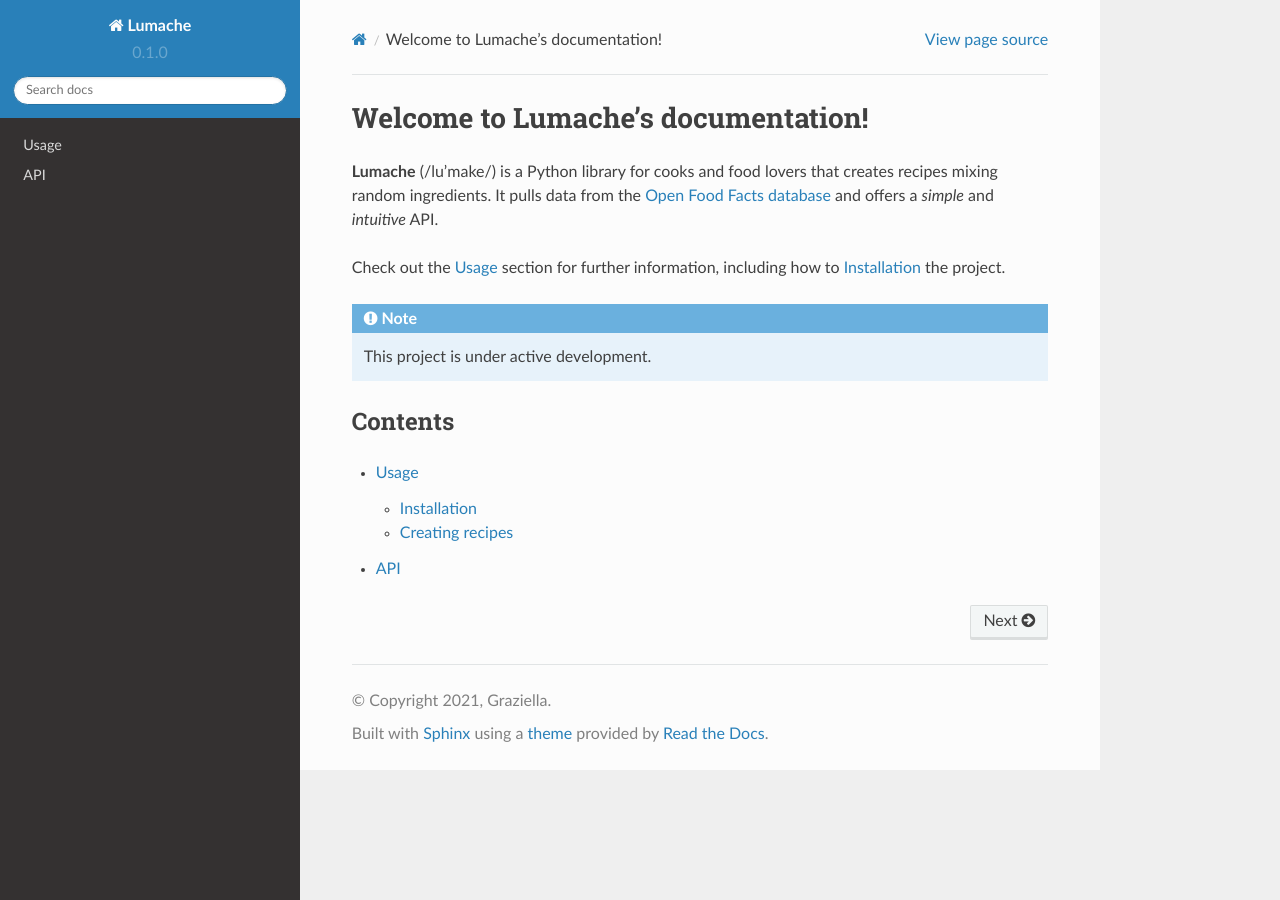
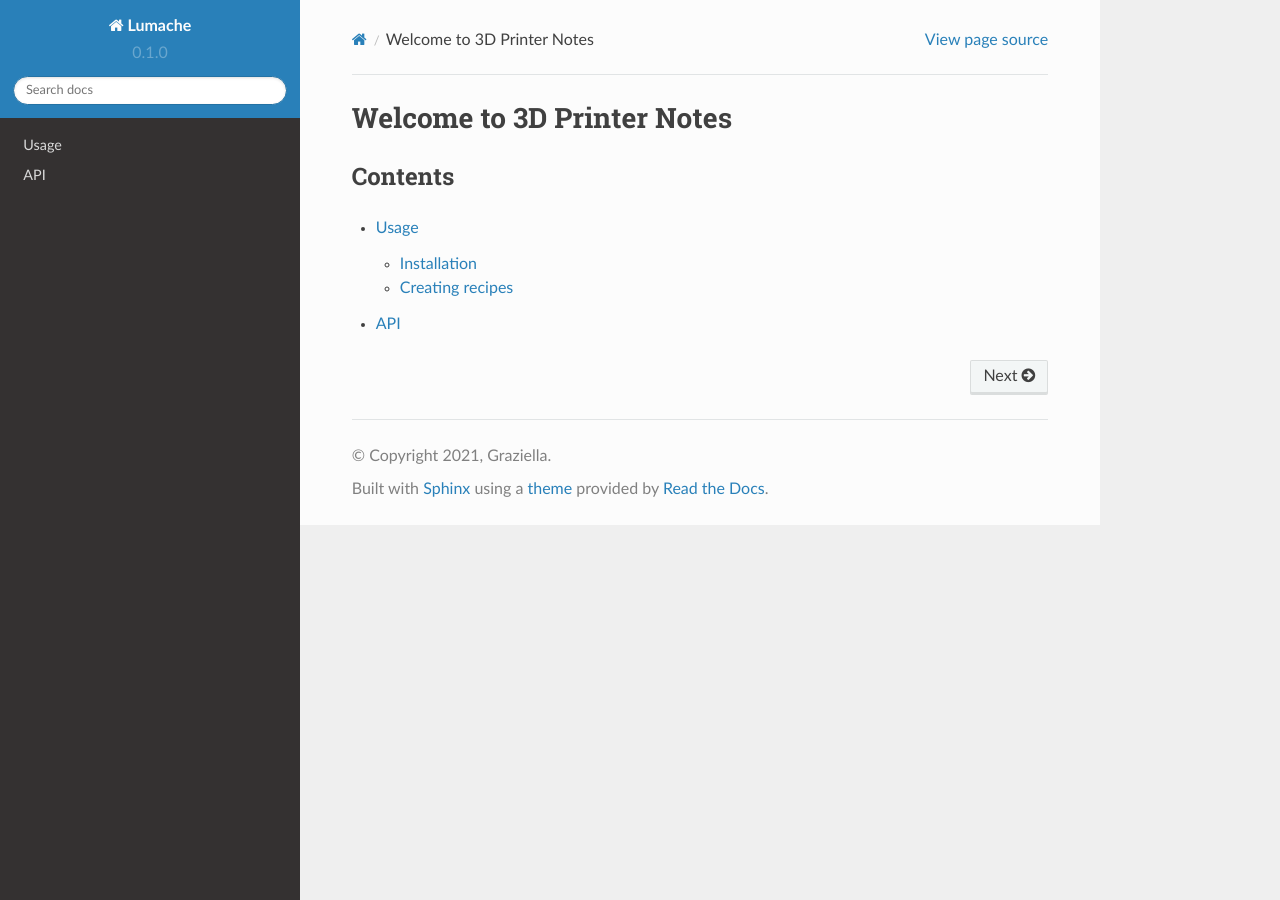
Before and after one commit to samtayuk/3d-printer-docs, a Sphinx documentation site: the page built from docs/source/index.rst, in a window 1280 px wide. Built offline with Sphinx 7.4.7 and the Read the Docs theme 2.0.0, drawn with Linux system fonts in a browser that asks for light colours.

Commit message:
Update index.rst

```diff
--- a/docs/source/index.rst
+++ b/docs/source/index.rst
@@ -1,17 +1,5 @@
-Welcome to Lumache's documentation!
+Welcome to 3D Printer Notes
 ===================================
-
-**Lumache** (/lu'make/) is a Python library for cooks and food lovers
-that creates recipes mixing random ingredients.
-It pulls data from the `Open Food Facts database <https://world.openfoodfacts.org/>`_
-and offers a *simple* and *intuitive* API.
-
-Check out the :doc:`usage` section for further information, including
-how to :ref:`installation` the project.
-
-.. note::
-
-   This project is under active development.
 
 Contents
 --------
```
